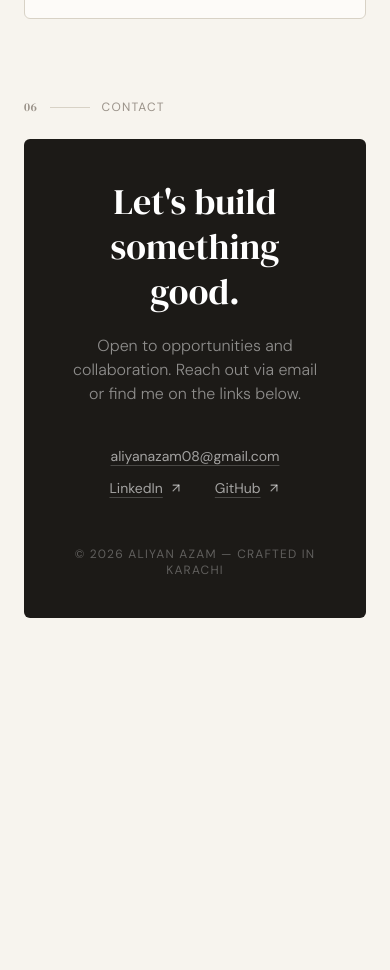
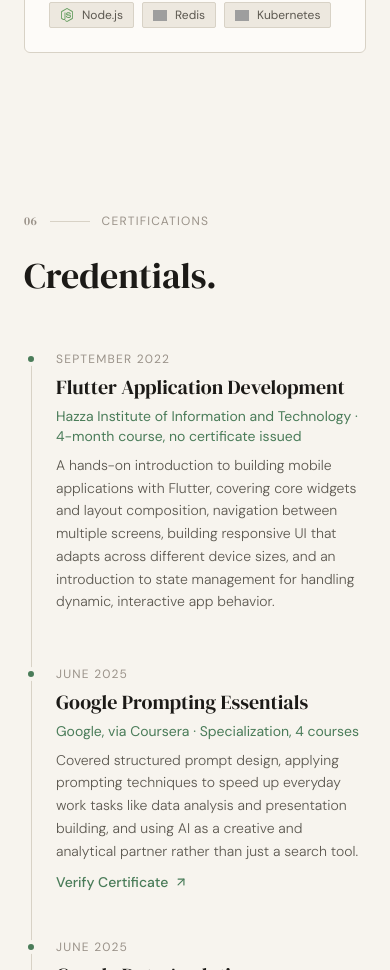
Before and after one commit to Aliyan008/Aliyan-Azam, a React (Vite) app: page / in a window 390 px wide. Shown: the part 6760-7730 px from the top of the page. Before the commit the page ends 7442 px from the top, so only its background shows below. Built offline with nearby package versions, Linux system fonts and the light colour scheme; grey boxes are pictures that could not be loaded.

Commit message:
certification section added

```diff
--- a/src/App.jsx
+++ b/src/App.jsx
@@ -5,6 +5,7 @@
 import Projects from './components/Projects';
 import Experience from './components/Experience';
 import Skills from './components/Skills';
+import Certifications from './components/Certifications';
 import Footer from './components/Footer';
 
 function App() {
@@ -18,6 +19,7 @@
         <Projects />
         <Experience />
         <Skills />
+        <Certifications />
         <Footer />
       </main>
     </div>
--- /dev/null
+++ b/src/components/Certifications.jsx
@@ -0,0 +1,92 @@
+import { motion } from 'framer-motion';
+import { ArrowUpRight } from 'lucide-react';
+import Section from './Section';
+import SectionLabel from './SectionLabel';
+import Reveal from './Reveal';
+
+const certifications = [
+  {
+    id: 'flutter-course',
+    date: 'September 2022',
+    title: 'Flutter Application Development',
+    issuer: 'Hazza Institute of Information and Technology',
+    meta: '4-month course, no certificate issued',
+    description: 'A hands-on introduction to building mobile applications with Flutter, covering core widgets and layout composition, navigation between multiple screens, building responsive UI that adapts across different device sizes, and an introduction to state management for handling dynamic, interactive app behavior.',
+  },
+  {
+    id: 'prompting-essentials',
+    date: 'June 2025',
+    title: 'Google Prompting Essentials',
+    issuer: 'Google, via Coursera',
+    meta: 'Specialization, 4 courses',
+    description: 'Covered structured prompt design, applying prompting techniques to speed up everyday work tasks like data analysis and presentation building, and using AI as a creative and analytical partner rather than just a search tool.',
+    verifyUrl: 'https://coursera.org/verify/specialization/TBP78VJ825A8',
+  },
+  {
+    id: 'data-analytics',
+    date: 'June 2025',
+    title: 'Google Data Analytics',
+    issuer: 'Google, via Coursera',
+    meta: 'Professional Certificate, 8 courses',
+    description: 'Covered the full analytics workflow end to end, cleaning messy datasets, writing SQL queries to answer business questions, and building visualizations in Tableau, capped off with a final capstone project analyzing a real dataset from raw data to presented insights.',
+    verifyUrl: 'https://coursera.org/verify/professional-cert/2E36YY9BYRPP',
+  },
+];
+
+function Certifications() {
+  return (
+    <Section id="certifications">
+      <Reveal>
+        <SectionLabel number="06" label="Certifications" />
+        <h2 className="font-serif text-4xl md:text-5xl text-ink mb-12 leading-tight">
+          Credentials.
+        </h2>
+      </Reveal>
+
+      <div className="relative pl-8">
+        <div className="absolute left-[7px] top-2 bottom-2 w-px bg-warm-border" />
+
+        <div className="flex flex-col gap-10">
+          {certifications.map((cert, index) => (
+            <motion.div
+              key={cert.id}
+              initial={{ opacity: 0, y: 20 }}
+              whileInView={{ opacity: 1, y: 0 }}
+              viewport={{ once: true, margin: '-60px' }}
+              transition={{ duration: 0.5, ease: 'easeOut', delay: index * 0.08 }}
+              className="relative"
+            >
+              <div className="absolute -left-8 top-1.5 w-3.5 h-3.5 rounded-full bg-sage border-4 border-cream" />
+
+              <span className="text-xs uppercase tracking-widest text-ink-faint">
+                {cert.date}
+              </span>
+              <h3 className="font-serif text-xl text-ink mt-1 mb-1 leading-snug">
+                {cert.title}
+              </h3>
+              <p className="font-sans text-sm text-sage mb-2">
+                {cert.issuer} · {cert.meta}
+              </p>
+              <p className="font-sans font-light text-sm text-ink-light leading-relaxed mb-2 max-w-2xl">
+                {cert.description}
+              </p>
+              {cert.verifyUrl && (
+                <a
+                  href={cert.verifyUrl}
+                  target="_blank"
+                  rel="noopener noreferrer"
+                  className="inline-flex items-center gap-1.5 text-sm text-sage font-medium hover:gap-2.5 transition-all"
+                >
+                  Verify Certificate
+                  <ArrowUpRight size={14} />
+                </a>
+              )}
+            </motion.div>
+          ))}
+        </div>
+      </div>
+    </Section>
+  );
+}
+
+export default Certifications;
--- a/src/components/Nav.jsx
+++ b/src/components/Nav.jsx
@@ -4,6 +4,7 @@
   { href: '#projects', label: 'Projects' },
   { href: '#experience', label: 'Experience' },
   { href: '#skills', label: 'Skills' },
+  { href: '#certifications', label: 'Certifications' },
   { href: '#contact', label: 'Contact' },
 ];
 
--- a/src/components/Skills.jsx
+++ b/src/components/Skills.jsx
@@ -12,7 +12,7 @@
   },
   {
     title: 'Frameworks & Platforms',
-    items: ['Flutter', 'React', 'Firebase', 'Supabase', 'PostgreSQL'],
+    items: ['Flutter', 'Provider', 'React', 'Firebase', 'Supabase', 'PostgreSQL'],
   },
   {
     title: 'Data & Analytics',
@@ -28,7 +28,7 @@
   },
   {
     title: 'Currently Learning',
-    items: ['Node.js', 'Redis'],
+    items: ['Node.js', 'Redis', 'Kubernetes'],
   },
 ];
 
@@ -55,6 +55,7 @@
   Claude: '/icons/claude-code-icon.svg',
   PostgreSQL: `${CDN}/postgresql/postgresql-original.svg`,
   Redis: `${CDN}/redis/redis-original.svg`,
+  Kubernetes: `${CDN}/kubernetes/kubernetes-plain.svg`,
   pandas: `${CDN}/pandas/pandas-original.svg`,
   numpy: `${CDN}/numpy/numpy-original.svg`,
   matplotlib: `${CDN}/matplotlib/matplotlib-original.svg`,
```
